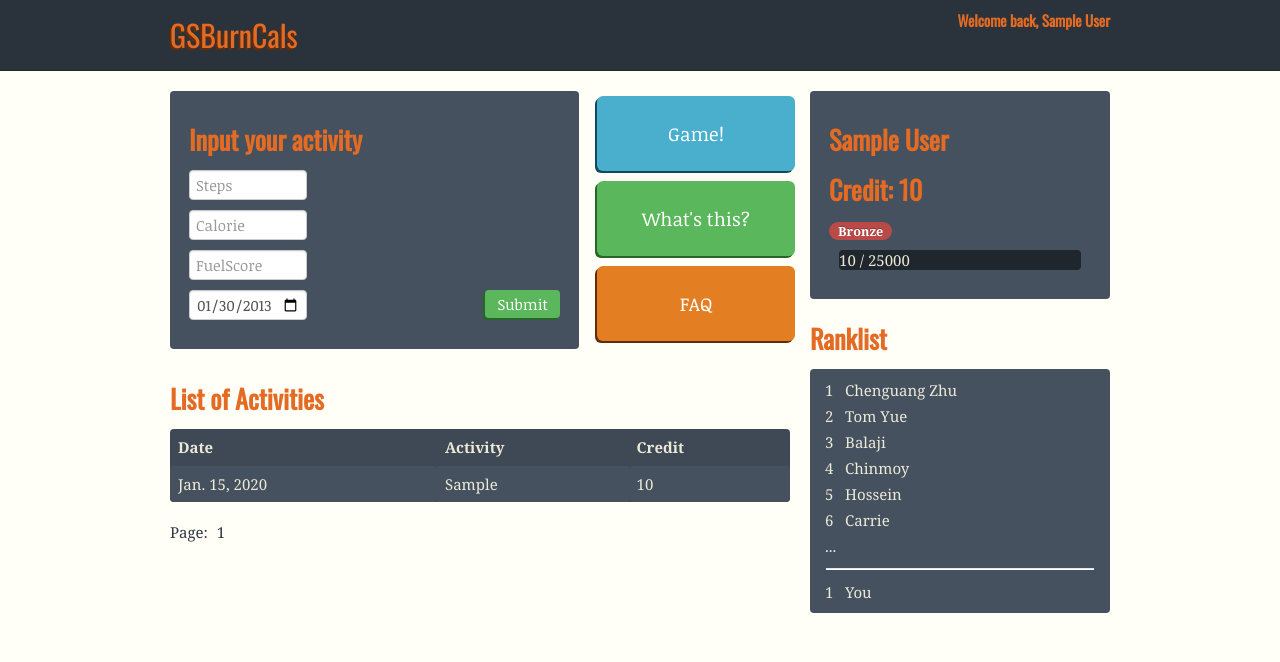
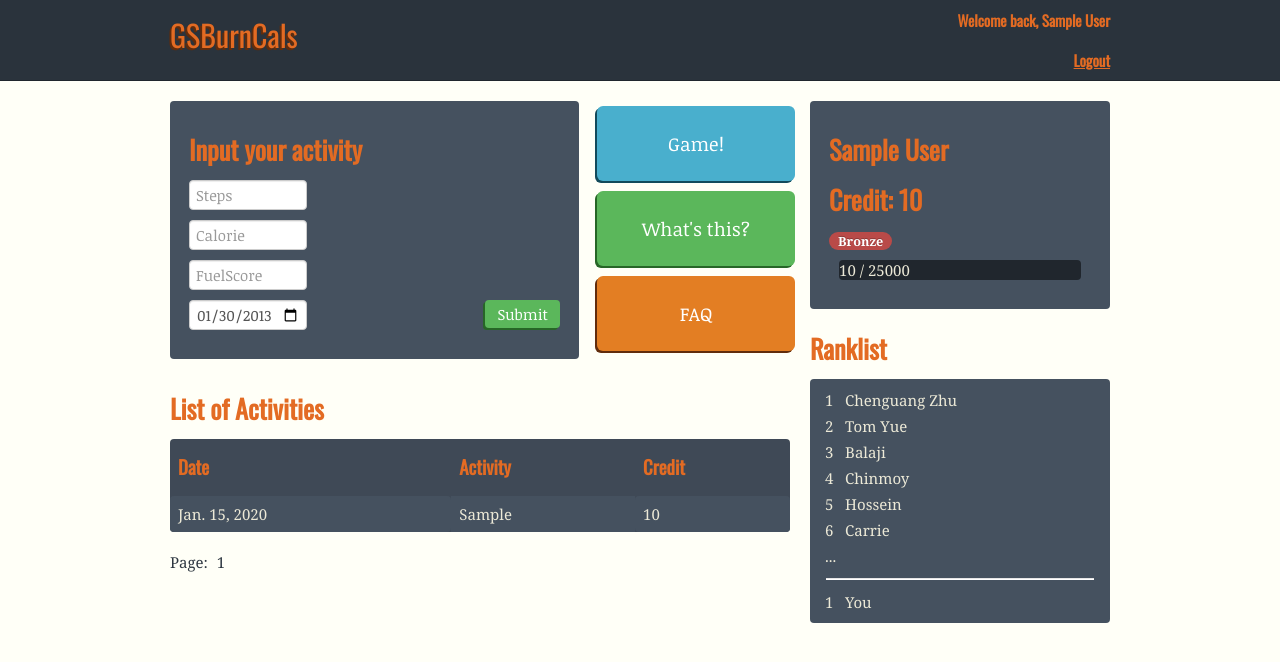
Before and after one commit to tb6272574/fuel, a Django app: page /home/ in a window 1280 px wide. Shown: the top 662 px of the page. Run offline with Django 3.2, Linux system fonts and the light colour scheme; a user stored in the database is signed in; tables that the repository leaves empty hold one stand-in row (values such as "Sample post"); some libraries are stand-ins or nearby versions.

Commit message:
Logout added

```diff
--- a/fuel/templates/frame.html
+++ b/fuel/templates/frame.html
@@ -11,7 +11,15 @@
             <div class="navbar-inner">
                 <div class="container">
                     <a class="brand" href="#">{{ website_name }}</a>
-                    <h5><p style="text-align:right">{% if not user.is_anonymous %} Welcome back, {{ user.get_full_name }} {% endif %}</p></h5>
+                    <h5>
+                         <p style="text-align:right">
+                             {% if not user.is_anonymous %}
+                               Welcome back, {{ user.get_full_name }}
+                               </br></br>
+                               <a href="/logout/"><u>Logout</u></a>
+                             {% endif %}
+                             </p>
+                    </h5>
                 </div>
             </div>
         </div>
--- a/fuel/templates/home.html
+++ b/fuel/templates/home.html
@@ -97,12 +97,12 @@
             <p>
               <h3>List of Activities</h3>
             </p>
-           <table class="table table-cordered table-striped" text-align="center">
+           <table class="table table-striped table-striped table-hover">
             <thead>
 	    <tr>
-              <th>Date</th>
-              <th>Activity</th>
-	      <th>Credit</th>
+                <th><h4>Date</h4></th>
+                <th><h4>Activity</h4></th>
+                <th><h4>Credit</h4></th>
             </tr>
 	    </thead>
 	    <tbody>
@@ -110,15 +110,6 @@
 	     <tr>
               <td>{{ amount.get_date }}</td>
               <td>{{ amount.action }}</td>
-              <!--{% if amount.atype == 1 %}
-                 <td>{{ amount.record.steps }}</td>
-                 <td>{{ amount.record.calories }}</td>
-                 <td> {{ amount.record.fuelscore }}</td>
-              {% else %}
-                 <td></td>
-                 <td></td>
-                 <td></td>
-              {% endif %}-->
               <td>{{ amount }}</td>
              </tr>
 	    {% endfor %}
--- a/fuel/views.py
+++ b/fuel/views.py
@@ -92,6 +92,8 @@ def addrecord(request):
 
 # requires logged in
 def home(request):
+    if not request.user.is_authenticated():
+        return HttpResponseForbidden()
     t = loader.get_template('home.html')
     c = RequestContext(request, {'website_name': WEBSITE_NAME})
     return HttpResponse(t.render(c))
```
